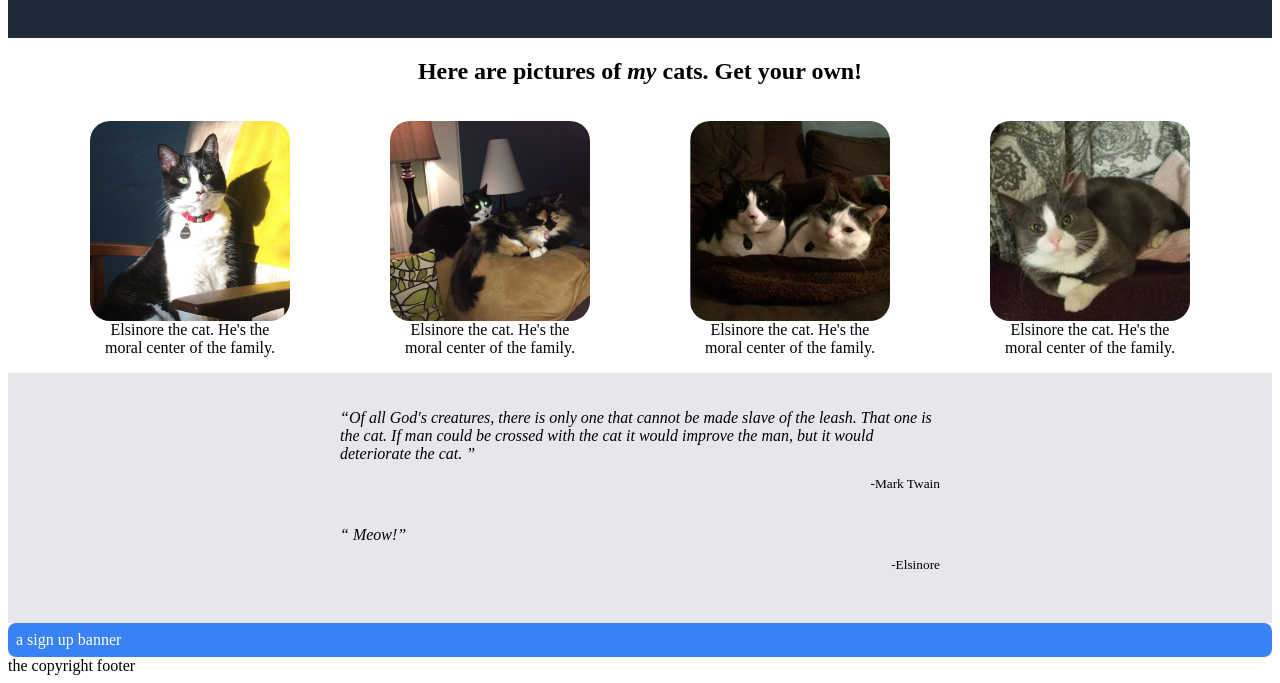
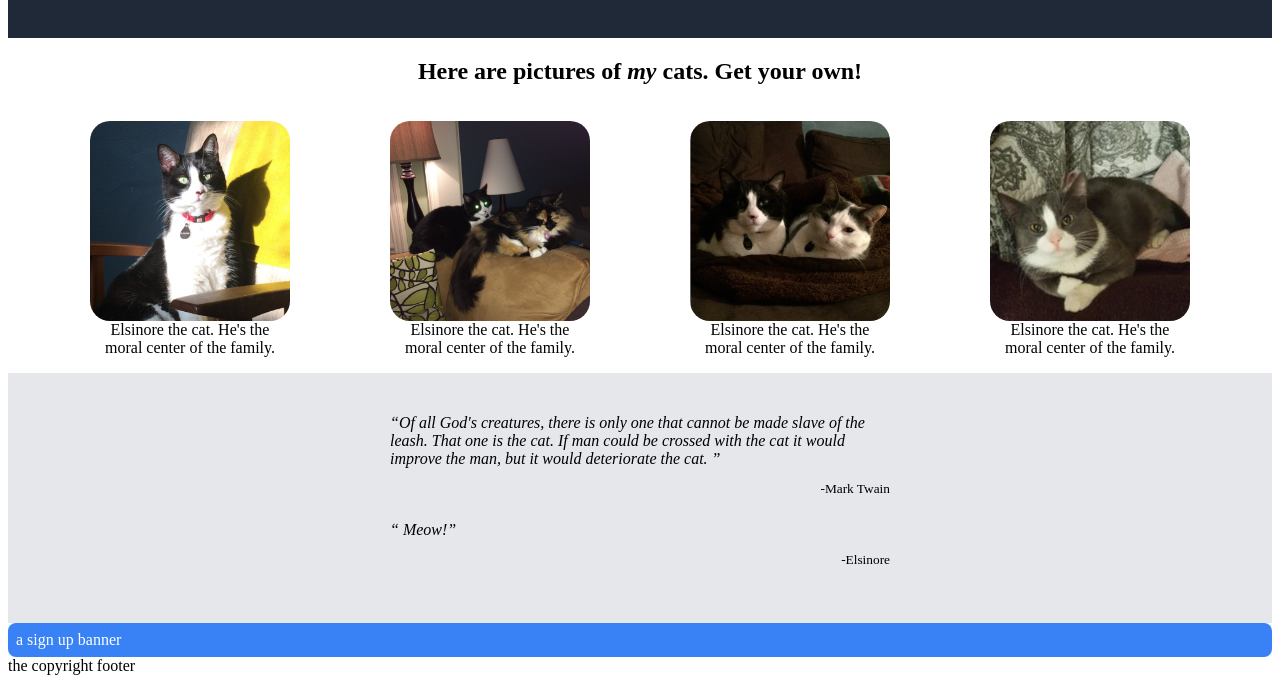
Before and after one commit to RobSelkowitz/odin-landing-page-project, a plain HTML site: page index.html in a window 1280 px wide. Shown: the part 353-1036 px from the top of the page. Drawn offline with Linux system fonts and the light colour scheme.

Commit message:
format quotations but quotation shrinkage is problem

```diff
--- a/styles.css
+++ b/styles.css
@@ -40,11 +40,11 @@
     display: flex;
     justify-content: center;
     gap: 20px;
+    flex-wrap: wrap;
 }
 
 .catpic{
     width: 200px;
-    flex 0;
     display: flex;
     flex-direction: column;
     align-itens: center;
@@ -56,9 +56,11 @@
 }
 q{
    font-style: italic;
+
+
 }
 .quotation > p {
-    text-align:end;
+    align-self:flex-end;
     font-size: 10pt;
 
 }
@@ -69,10 +71,14 @@ q{
     align-items: center;
     justify-content: center;
     height: 250px;
+    gap: 10px;
 }
 .quotation{
-    width: 600px;
-    padding: 10px;
+    width: 500px;
+    display: flex;
+    flex-direction: column;
+
+
 }
 a{
     text-decoration: none;
```
